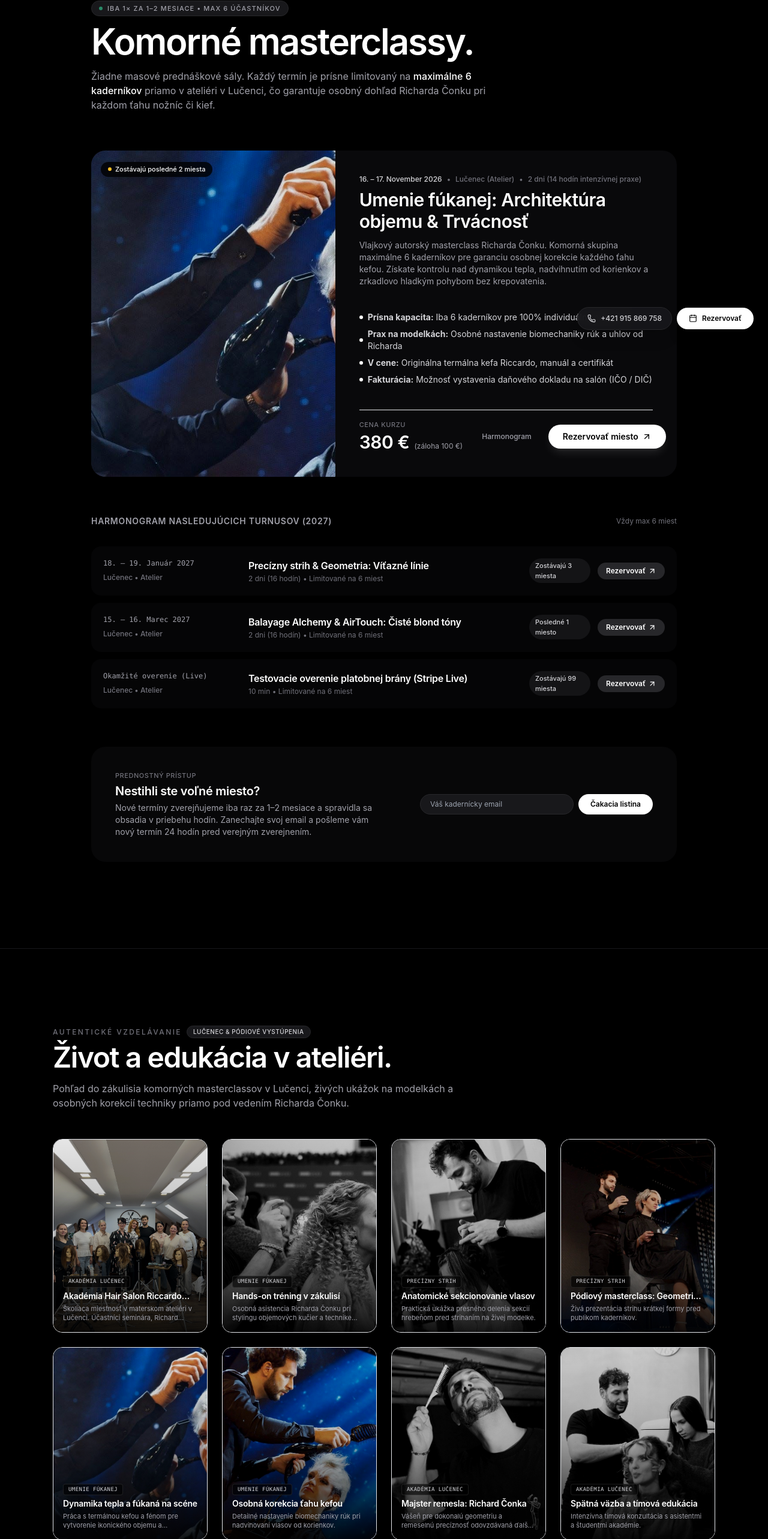
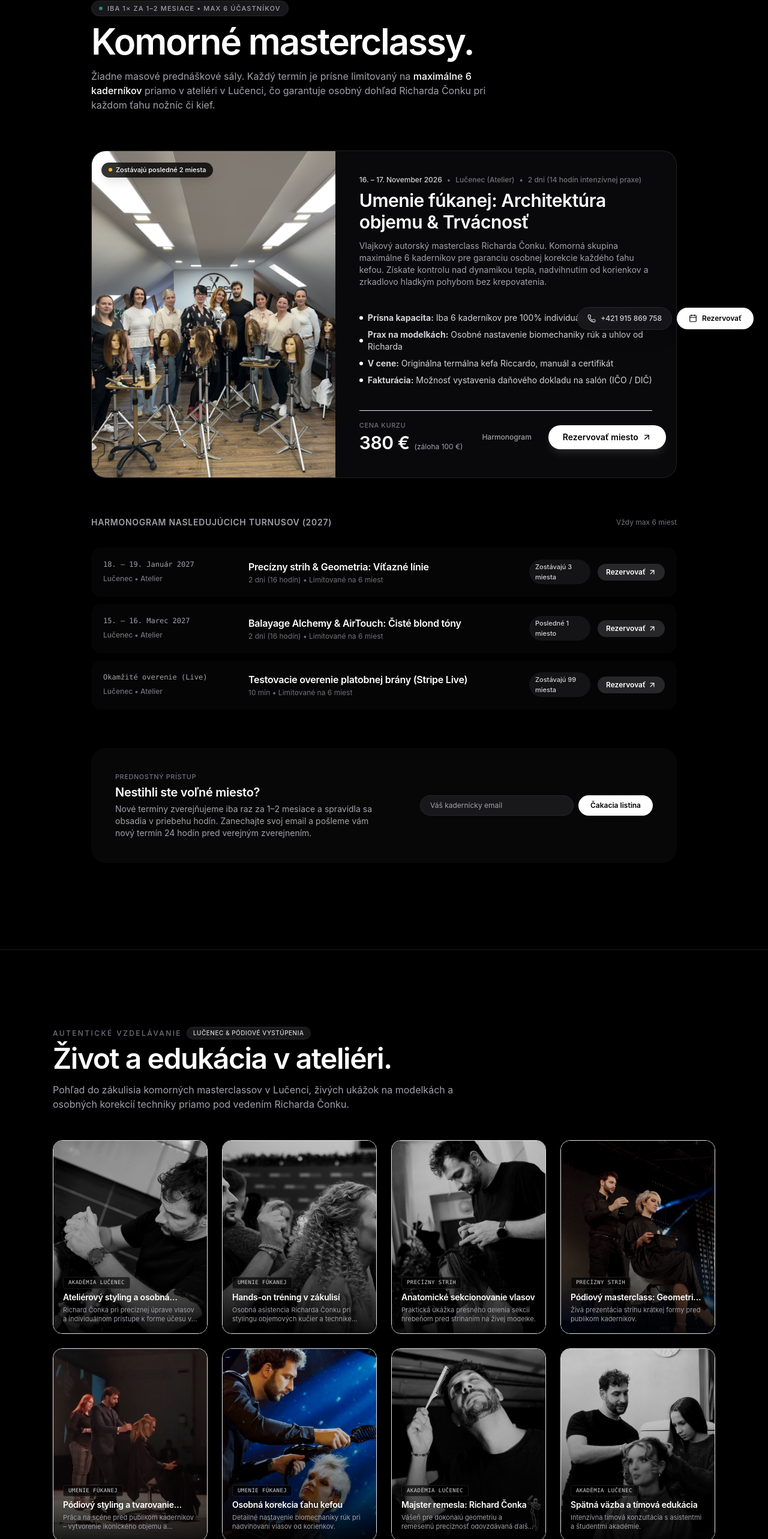
Before and after one commit to mttn214/Riccardo, a React (Vite) app: page /seminare in a window 1280 px wide. Shown: the part 226-2792 px from the top of the page at 60% size. Built offline with nearby package versions, Linux system fonts and the light colour scheme; no server answers.

Commit message:
Vymena fotografie v spotlight karte masterclassu za autenticku 4K fotografiu akademie a odstranenie stmavovacieho filtra

```diff
--- a/src/components/SeminarsSection.tsx
+++ b/src/components/SeminarsSection.tsx
@@ -60,15 +60,15 @@ export const SeminarsSection: React.FC<SeminarsSectionProps> = ({
 
         {/* FEATURED IMMINENT MASTERCLASS (Editorial Spotlight Card) */}
         {featuredSeminar && (
-          <div className="mb-16 rounded-3xl bg-zinc-950 overflow-hidden shadow-2xl relative">
+          <div className="mb-16 rounded-3xl bg-zinc-950 border border-zinc-800/80 overflow-hidden shadow-2xl relative">
             <div className="grid grid-cols-1 lg:grid-cols-12">
 
               {/* Photo Side (5 cols) */}
-              <div className="lg:col-span-5 relative min-h-[300px] lg:min-h-full bg-zinc-900 overflow-hidden">
+              <div className="lg:col-span-5 relative min-h-[320px] lg:min-h-full bg-zinc-900 overflow-hidden">
                 <img
                   src={featuredSeminar.image}
                   alt={featuredSeminar.title}
-                  className="w-full h-full object-cover object-top filter brightness-[0.85] contrast-[1.05]"
+                  className="w-full h-full object-cover object-center transition-transform duration-700 hover:scale-105"
                 />
                 <div className="absolute inset-0 bg-gradient-to-t from-zinc-950 via-transparent to-transparent lg:hidden" />
 
--- a/src/data/content.ts
+++ b/src/data/content.ts
@@ -147,7 +147,7 @@ export const SEMINARS_DATA: Seminar[] = [
     duration: "2 dni (14 hodín intenzívnej praxe)",
     totalSeats: 6,
     availableSeats: 2,
-    image: "/images/riccardo/gallery/riccardo_art_23.jpg",
+    image: "/images/riccardo/gallery/riccardo_art_58.jpg",
     description: "Vlajkový autorský masterclass Richarda Čonku. Komorná skupina maximálne 6 kaderníkov pre garanciu osobnej korekcie každého ťahu kefou. Získate kontrolu nad dynamikou tepla, nadvihnutím od korienkov a zrkadlovo hladkým pohybom bez krepovatenia.",
     learningOutcomes: [
       "Správna biomechanika a ergonómia rúk pri napínaní prameňa",
@@ -257,7 +257,7 @@ export const SEMINARS_DATA: Seminar[] = [
     duration: "2 dni (16 hodín)",
     totalSeats: 6,
     availableSeats: 1,
-    image: "/images/riccardo/gallery/riccardo_art_40.jpg",
+    image: "/images/riccardo/gallery/riccardo_art_66.jpg",
     description: "Najžiadanejšie salónne techniky zosvetľovania: bezchybný AirTouch, plynulé prechody bez 'schodov' a tónovacie receptúry na čistú chladnú i kašmírovú blond s nulovým poškodením vlasu.",
     learningOutcomes: [
       "AirTouch separácia pre 6-mesačný bezúdržbový odrast",
@@ -863,6 +863,6 @@ export const PAST_SOLD_OUT_SEMINARS = [
     soldOutTime: "Vypredané za 6 hodín",
     attendeesFrom: ["Trnava", "Nitra", "Poprad", "Bratislava"],
     rating: "Hodnotenie 5.0 (6/6 odporúčaní)",
-    image: "/images/riccardo/gallery/riccardo_art_58.jpg"
+    image: "/images/riccardo/gallery/riccardo_art_25.jpg"
   }
 ];
--- a/src/data/galleryData.ts
+++ b/src/data/galleryData.ts
@@ -11,11 +11,11 @@ export interface GalleryPhoto {
 export const SEMINAR_GALLERY_PHOTOS: GalleryPhoto[] = [
   {
     id: "sem-gal-1",
-    image: "/images/riccardo/gallery/riccardo_art_58.jpg",
-    title: "Akadémia Hair Salon Riccardo Lučenec",
+    image: "/images/riccardo/gallery/riccardo_art_06.jpg",
+    title: "Ateliérový styling a osobná konzultácia",
     category: "Školenia",
     subcategory: "Akadémia Lučenec",
-    description: "Školiaca miestnosť v materskom ateliéri v Lučenci. Účastníci seminára, Richard Čonka a profesionálne cvičné hlavy."
+    description: "Richard Čonka pri precíznej úprave vlasov a individuálnom prístupe k forme účesu v salóne v Lučenci."
   },
   {
     id: "sem-gal-2",
@@ -43,11 +43,11 @@ export const SEMINAR_GALLERY_PHOTOS: GalleryPhoto[] = [
   },
   {
     id: "sem-gal-5",
-    image: "/images/riccardo/gallery/riccardo_art_23.jpg",
-    title: "Dynamika tepla a fúkaná na scéne",
+    image: "/images/riccardo/gallery/riccardo_art_64.jpg",
+    title: "Pódiový styling a tvarovanie objemu",
     category: "Školenia",
     subcategory: "Umenie fúkanej",
-    description: "Práca s termálnou kefou a fénom pre vytvorenie ikonického objemu a zrkadlového lesku."
+    description: "Práca na scéne pred publikom kaderníkov – vytvorenie ikonického objemu a zrkadlového lesku."
   },
   {
     id: "sem-gal-6",
--- a/src/pages/HomePage.tsx
+++ b/src/pages/HomePage.tsx
@@ -106,13 +106,13 @@ export const HomePage: React.FC<HomePageProps> = ({ onOpenBooking, onSelectPortf
 
           {/* Spotlight Card */}
           {featuredSeminar && (
-            <div className="rounded-3xl bg-zinc-950 overflow-hidden shadow-2xl">
+            <div className="rounded-3xl bg-zinc-950 border border-zinc-800/80 overflow-hidden shadow-2xl">
               <div className="grid grid-cols-1 lg:grid-cols-12">
-                <div className="lg:col-span-5 relative min-h-[320px] bg-zinc-900 overflow-hidden">
+                <div className="lg:col-span-5 relative min-h-[340px] sm:min-h-[400px] bg-zinc-900 overflow-hidden">
                   <img
                     src={featuredSeminar.image}
                     alt={featuredSeminar.title}
-                    className="w-full h-full object-cover object-top filter brightness-[0.85] contrast-[1.05]"
+                    className="w-full h-full object-cover object-center transition-transform duration-700 hover:scale-105"
                   />
                   <div className="absolute top-4 left-4">
                     <span className="inline-flex items-center gap-1.5 px-3 py-1 rounded-full bg-black/80 backdrop-blur-md text-[11px] font-medium text-white shadow-lg">
```
